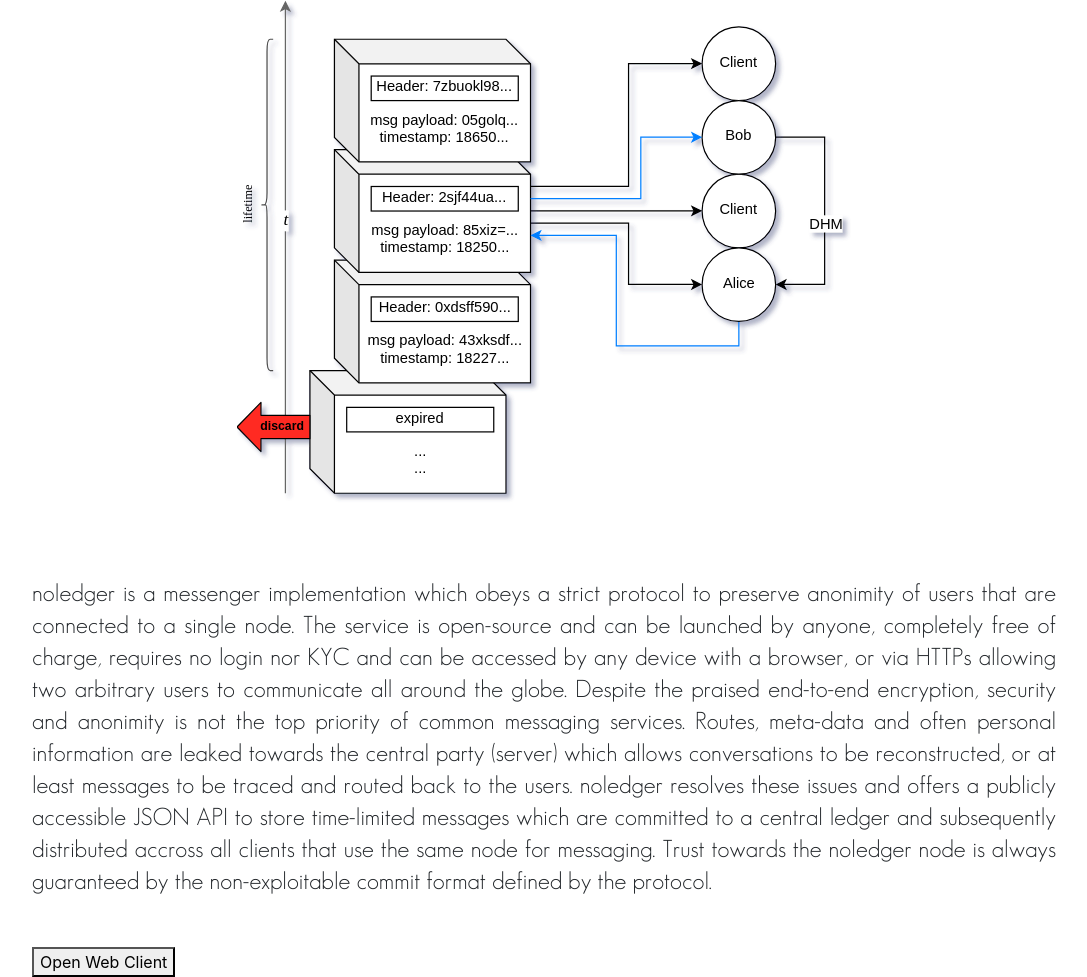
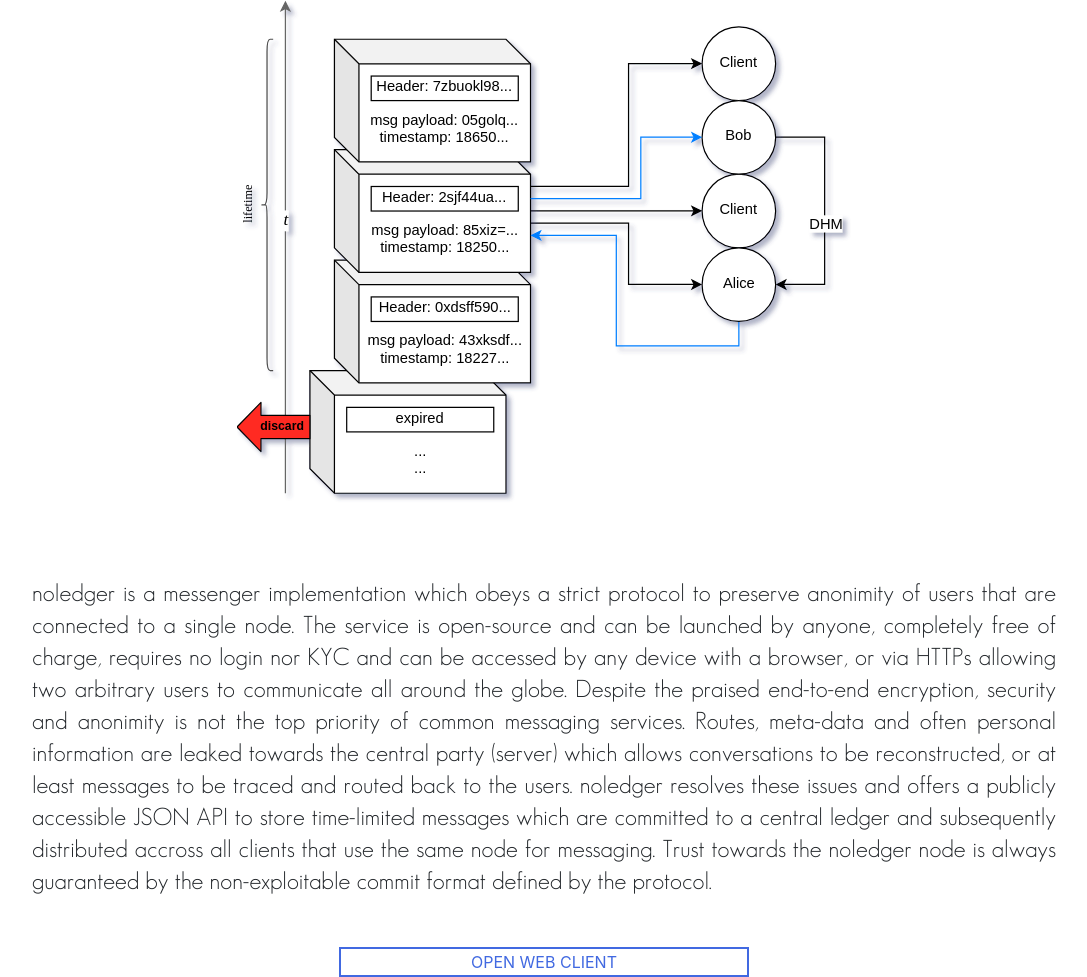
Before and after one commit to B0-B/noledger.io, a website: page landing/index.html in a window 1280 px wide. Shown: the part 370-1347 px from the top of the page, without its empty margins (96-1183 px from the left). Drawn offline with nearby package versions, Linux system fonts and the light colour scheme.

Commit message:
brought landing page to a better stage

```diff
--- a/landing/index.html
+++ b/landing/index.html
@@ -101,7 +101,7 @@
                         Trust towards the noledger node is always guaranteed by the non-exploitable
                         commit format defined by the protocol.
                     </div>
-                    <button onclick="openClient()">
+                    <button class="twenty-one" onclick="openClient()">
                         Open Web Client
                     </button>
                 </section>
--- a/landing/style.css
+++ b/landing/style.css
@@ -174,6 +174,41 @@
     min-height: 200px;
 }
 
+.twenty-one {
+    background: #fff;
+    color: royalblue;
+    border: 2px solid royalblue;
+    text-transform: uppercase;
+    position: relative;
+    z-index: 1;
+    transition: color 400ms;
+    margin-left: 30%;
+    margin-right: 30%;
+    width: 40%
+}
+
+.twenty-one::before {
+    content: '';
+    position: absolute;
+    top: 0;
+    left: 0;
+    right: 0;
+    bottom: 0;
+    background: royalblue;
+    z-index: -1;
+    transition: transform 400ms ease-out;
+    transform: scaleX(0);
+    transform-origin: left;
+}
+
+.twenty-one:hover::before {
+   transform: scaleX(1);
+}
+
+.twenty-one:hover {
+    color: #fff;
+}
+
 #workflow {
     width: 60%;
     height: auto;
```
Also changed, not shown: docs/paper/paper.md (+1 -0 lines).
